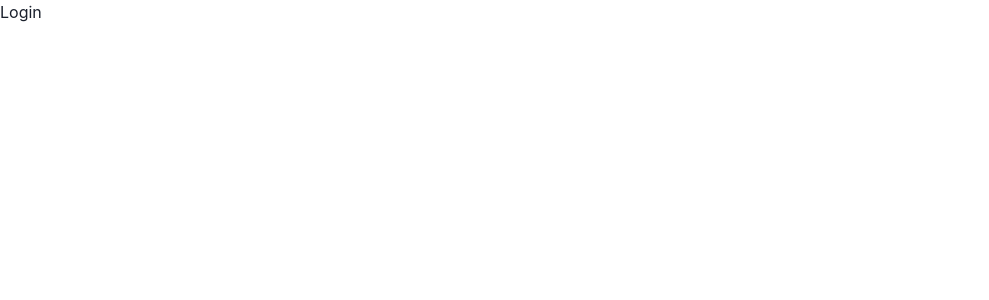
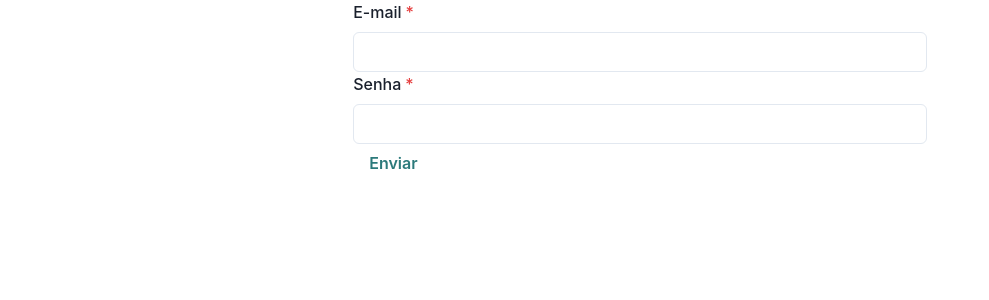
Before and after one commit to future4code/Robson-Santos, a React (Create React App) app in the folder modulo3/labEddit/labeedit/: page /login in a window 1280 px wide. Shown: the top 300 px of the page, without its empty margins (0-989 px from the left). Built offline with nearby package versions, Linux system fonts and the light colour scheme; the HTML template or start-up script is replaced by a standard one.

Commit message:
Página de login

```diff
--- a/modulo3/labEddit/labeedit/src/App.js
+++ b/modulo3/labEddit/labeedit/src/App.js
@@ -1,45 +1,11 @@
 import React from "react"
-import { BrowserRouter, Switch, Route } from "react-router-dom"
-import HomePage from './pages/HomePage'
-import Login from './pages/Login'
-import CreateAccount from './pages/CreateAccount'
-import Feed from './pages/Feed'
-import Post from './pages/Post'
-import Error from './pages/Error'
 import { ChakraProvider } from '@chakra-ui/react'
+import RouteApp from "./route/RouteApp"
 
 const App = () => {
   return (
     <ChakraProvider>
-      <BrowserRouter>
-        <Switch>
-
-          <Route exact path={'/'}>
-            <HomePage/>
-          </Route>
-
-          <Route exact path={'/login'}>
-            <Login/>
-          </Route>
-
-          <Route exact path={'/register'}>
-            <CreateAccount/>
-          </Route>
-
-          <Route exact path={'/feed'}>
-            <Feed/>
-          </Route>
-
-          <Route exact path={'/post'}>
-            <Post/>
-          </Route>
-
-          <Route>
-            <Error/>
-          </Route>
-
-        </Switch>
-      </BrowserRouter>
+      <RouteApp/>
     </ChakraProvider>
   )
 }
--- a/modulo3/labEddit/labeedit/src/pages/Login.js
+++ b/modulo3/labEddit/labeedit/src/pages/Login.js
@@ -1,10 +1,21 @@
 import React from "react"
+import { Container, FormControl, FormLabel, FormErrorMessage, FormHelperText, Input, Button, ButtonGroup } from '@chakra-ui/react'
 
 const Login = () => {
     return (
-        <div>
-            Login
-        </div>
+        <Container>
+            <FormControl id='email' isRequired>
+                <FormLabel>E-mail</FormLabel>
+                <Input type='email' />
+            </FormControl>
+            <FormControl id='password' isRequired>
+                <FormLabel>Senha</FormLabel>
+                <Input type='password' />
+            </FormControl>
+                <Button colorScheme='teal' size='md' variant='ghost'>
+                    Enviar
+                </Button>
+        </Container>
     )
 }
 
--- /dev/null
+++ b/modulo3/labEddit/labeedit/src/route/RouteApp.js
@@ -0,0 +1,44 @@
+import React from "react"
+import { BrowserRouter, Switch, Route } from "react-router-dom"
+import HomePage from '../pages/HomePage'
+import Login from '../pages/Login'
+import CreateAccount from '../pages/CreateAccount'
+import Feed from '../pages/Feed'
+import Post from '../pages/Post'
+import Error from '../pages/Error'
+
+const RouteApp = () => {
+    return (
+    <BrowserRouter>
+        <Switch>
+
+          <Route exact path={'/'}>
+            <HomePage/>
+          </Route>
+
+          <Route exact path={'/login'}>
+            <Login/>
+          </Route>
+
+          <Route exact path={'/register'}>
+            <CreateAccount/>
+          </Route>
+
+          <Route exact path={'/feed'}>
+            <Feed/>
+          </Route>
+
+          <Route exact path={'/post'}>
+            <Post/>
+          </Route>
+
+          <Route>
+            <Error/>
+          </Route>
+
+        </Switch>
+      </BrowserRouter>
+    )
+}
+
+export default RouteApp
```
